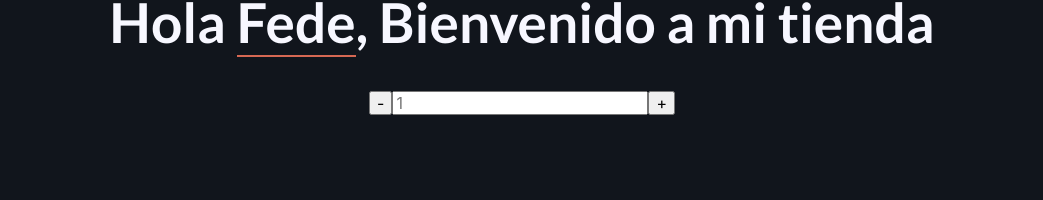
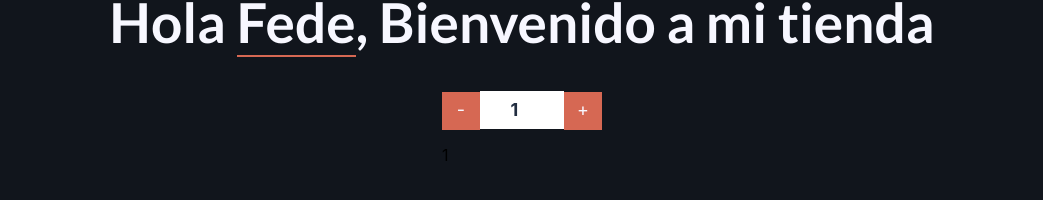
Before and after one commit to gojedaorias/tienda-coder, a React (Create React App) app: page / in a window 1280 px wide. Shown: the part 222-422 px from the top of the page, without its empty margins (118-1161 px from the left). Built offline with nearby package versions, Linux system fonts and the light colour scheme.

Commit message:
se agrego funcionalidad al componente itemCount

```diff
--- a/src/components/CartWidget/CartWidget.jsx
+++ b/src/components/CartWidget/CartWidget.jsx
@@ -1,5 +1,5 @@
 import React from 'react';
-import styles from './CartWidget.scss';
+import './CartWidget.scss';
 
 const CartWidget = () => (
   <div>
--- a/src/components/ItemCount/ItemCount.jsx
+++ b/src/components/ItemCount/ItemCount.jsx
@@ -1,17 +1,32 @@
-import React from 'react';
-import PropTypes from 'prop-types';
-import styles from './ItemCount.scss';
+import React, { useState } from 'react';
+import './ItemCount.scss';
 
-const ItemCount = () => (
-  <div>
-    <button>-</button>
-    <input type="text" name="count" id="count" className="inputCount" placeholder="1"/>
-    <button>+</button>
-  </div>
-);
+const ItemCount = ({ stock, initial}) => {
 
-ItemCount.propTypes = {};
+  const [count, setCount] = useState(initial);
+  const [stockStatus, setStockStatus] = useState(stock);
 
-ItemCount.defaultProps = {};
+  const onAdd = () => {
+    setStockStatus (stockStatus === 0 ? 0 :stockStatus - 1);
+    console.log(stockStatus);
+    stockStatus <= 0 ? setCount(5) : setCount(count === 5 ? 5 : count + 1);
+    console.log(count);
+  };
 
+  const onRemove = () => {
+    setStockStatus (stockStatus === 5 ? 5 :stockStatus + 1);
+    console.log(stockStatus);
+    stockStatus >= 5 ? setCount(1) : setCount(count === 1 ? 1 : count - 1);
+    console.log(count);
+  };
+
+  return (
+    <div>
+      <button onClick={onRemove} className="buttonCount">-</button>
+     <input type="number" className="inputCount" value={count} onChange={e => onAdd(e.target.value)} />
+      <button className="buttonCount" onClick={onAdd}>+</button>
+      <p>{initial}</p>
+    </div>
+  )
+};
 export default ItemCount;
--- a/src/components/ItemCount/ItemCount.scss
+++ b/src/components/ItemCount/ItemCount.scss
@@ -1 +1,30 @@
-.ItemCount {}
+
+@import '../../styles/variables.scss';
+
+
+.buttonCount{
+    border: none;
+    width: 38px;
+    height: 38px;
+    background: $color-primario;
+    color:$color-claro;
+    font-size: 18px;
+    cursor:pointer;
+    &:active{
+        font-weight: bold;
+    }
+    &:disabled{
+        background: $color-oscuro;
+    }
+}
+.inputCount{
+    height: 36px;
+    width: 80px;
+    border: none;
+    color: $color-oscuro;
+    font-size: 18px;
+    text-align: center;
+    font-weight: bold;
+
+
+}
--- a/src/components/ItemListContainer/ItemListContainer.jsx
+++ b/src/components/ItemListContainer/ItemListContainer.jsx
@@ -5,7 +5,7 @@ import '../ItemListContainer/ItemListContainer.scss'
 const ItemListContainer = ({nombre}) => (
   <div className="saludoContainer">
     <h1 className="saludoContainer__titulo">Hola <span>{nombre}</span>, Bienvenido a mi tienda</h1>
-    <ItemCount/>
+    <ItemCount stock={5} initial={1} />
   </div>
 );
 
```
